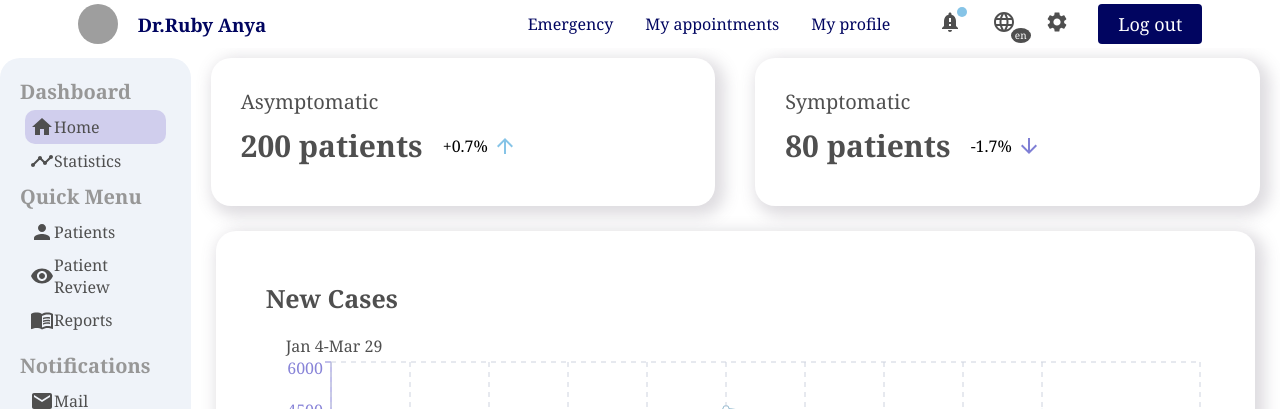
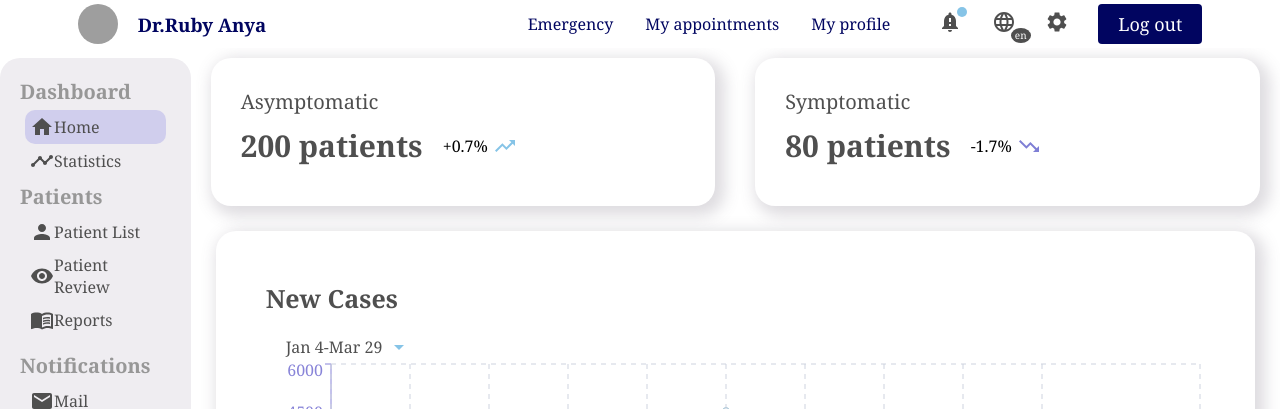
Before and after one commit to guaj/covidtrackingapp, a React (Create React App) app: page /dashboard-pro in a window 1280 px wide. Shown: the top 409 px of the page. Built offline with nearby package versions, Linux system fonts and the light colour scheme; grey boxes are pictures that could not be loaded.

Commit message:
Minor changes

```diff
--- a/src/components/Dashboard/Chart.js
+++ b/src/components/Dashboard/Chart.js
@@ -1,7 +1,7 @@
 import "./chart.css";
 import React, { PureComponent } from 'react';
 import { LineChart, Line, XAxis, YAxis, CartesianGrid, Tooltip, ResponsiveContainer } from 'recharts';
-
+import { ArrowDropDown } from "@material-ui/icons";
 export default function Chart() { //    Random data for the line chart about positive covid cases
     const data = [
         {
@@ -58,7 +58,7 @@ export default function Chart() { //    Random data for the line chart about pos
     return <div className="chart">
         <h3 className="chartTitle">New Cases</h3>
          <div className="toppart">
-            <div className="checkboxCases">Jan 4-Mar 29
+            <div className="checkboxCases">Jan 4-Mar 29  <ArrowDropDown   className="forwardBackwards" />
             </div>
                         </div>
 
--- a/src/components/Dashboard/FaceInfo.js
+++ b/src/components/Dashboard/FaceInfo.js
@@ -1,5 +1,5 @@
 import "./faceInfo.css"
-import { ArrowDownward, ArrowUpward } from "@material-ui/icons";
+import { TrendingDown , TrendingUp  } from "@material-ui/icons";
 
 //  class for the face of the dashboard, we can add more boxes as we need
 
@@ -10,7 +10,7 @@ export default function FeaturedInfo() {
           <div className="faceStatusContainer">
               <span className="faceStatus">200 patients</span>
               <span className="faceStatusRate">
-                  +0.7%<ArrowUpward className="faceArrow" />
+                  +0.7%<TrendingUp  className="faceArrow" />
               </span>
           </div>
       </div>
@@ -19,7 +19,7 @@ export default function FeaturedInfo() {
           <div className="faceStatusContainer">
               <span className="faceStatus">80 patients</span>
               <span className="faceStatusRate">
-                  -1.7%<ArrowDownward className="faceArrow negative" />
+                  -1.7%<TrendingDown  className="faceArrow negative" />
               </span>
           </div>
       </div>
--- a/src/components/Dashboard/Sidebar.js
+++ b/src/components/Dashboard/Sidebar.js
@@ -24,11 +24,11 @@ export default function Sidebar() {
           </ul>
         </div>
         <div className="sidebarCol">
-          <h3 className="sidebarTitle">Quick Menu</h3>
+          <h3 className="sidebarTitle">Patients</h3>
           <ul className="sidebarList">
             <li className="sidebarListItem">
               <Person className="sidebarIcon" />
-              Patients
+              Patient List
             </li>
             <li className="sidebarListItem ">
               <Visibility className="sidebarIcon" />
--- a/src/components/Dashboard/chart.css
+++ b/src/components/Dashboard/chart.css
@@ -30,7 +30,11 @@ on the same level*/
           align-items: center;
      }
 
-
+     .forwardBackwards{
+      font-size: 14px;
+      margin-left: 5px;
+      color: #86C4E7;
+  }
      /* Space for the subtitle (
      Its like a placeholder essentialy)*/
 
--- a/src/components/Dashboard/sidebar.css
+++ b/src/components/Dashboard/sidebar.css
@@ -2,7 +2,7 @@
 .sidebar {
   flex: .7;
   height: calc(100vh - 50px);
-  background-color: #EFF3F9;
+  background-color: #efedf1;
   position: sticky;
   top: 50px;
   border-radius: 20px;
```
